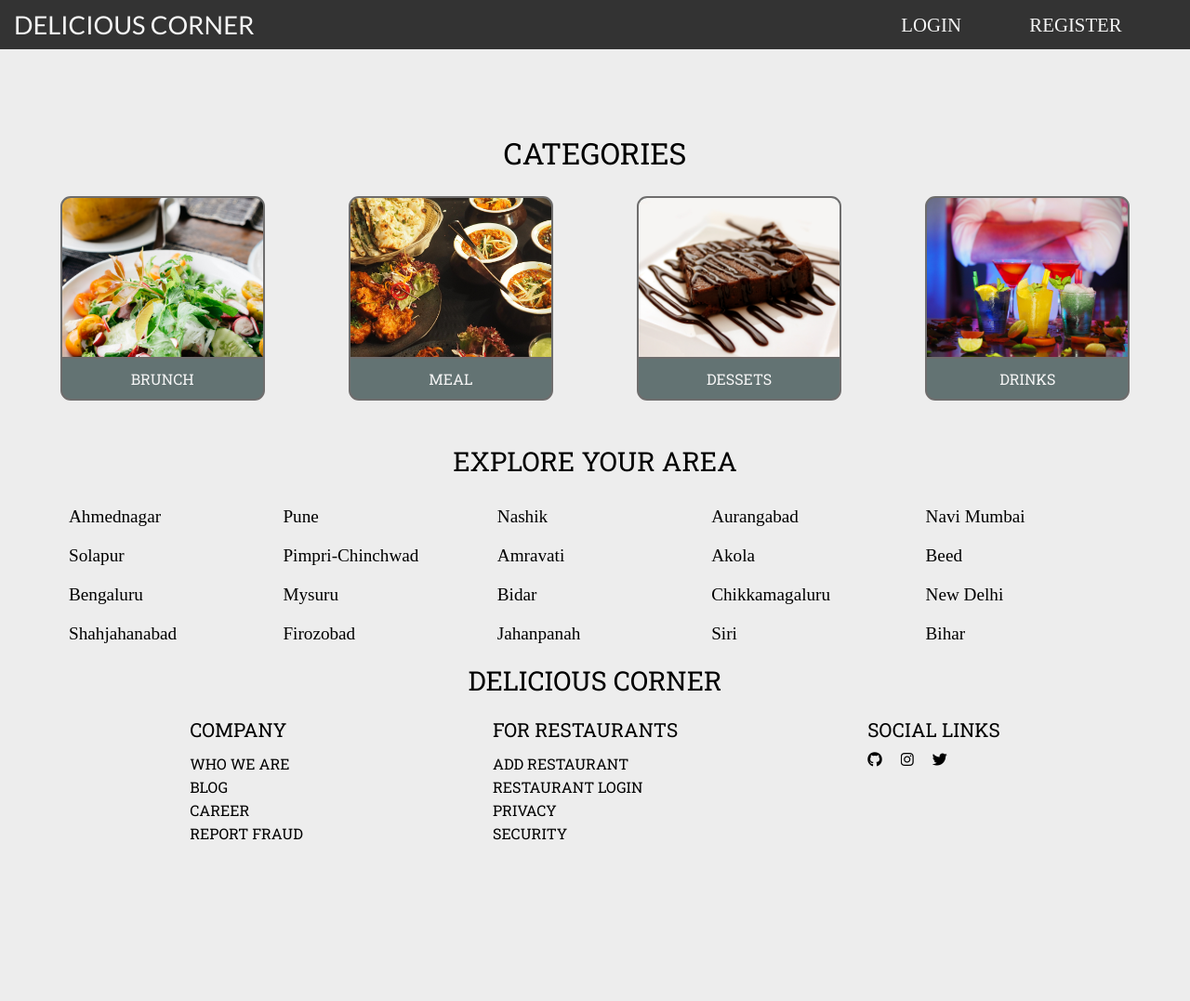
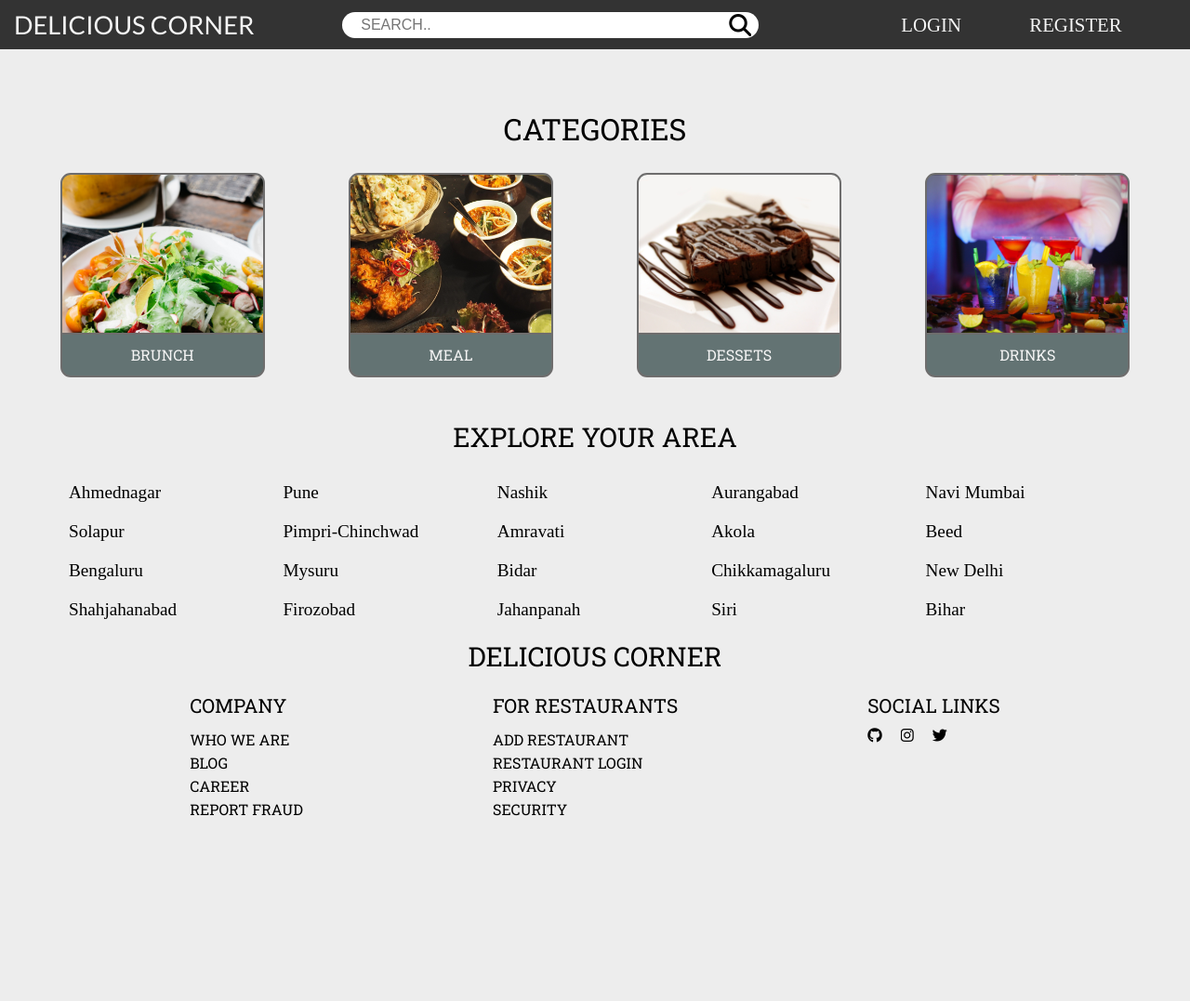
Before and after one commit to snehalwagh2121/food_ordering_git, a Node server app: page / in a window 1280 px wide. Shown: the whole page at 93% size. Run offline with Node 20, Linux system fonts and the light colour scheme; some libraries are stand-ins or nearby versions.

Commit message:
navbar changes

```diff
--- a/public/css/index.css
+++ b/public/css/index.css
@@ -30,6 +30,7 @@ a{
     justify-content: space-between;
 }
 .site-title{
+    /* background-color: aquamarine; */
     font-family: 'Lato', sans-serif;
     font-size: 1.7rem;
     margin: auto 5px;
@@ -38,6 +39,7 @@ a{
 }
 
 .nav-links{
+    /* background-color: aliceblue; */
     width: 30vw;
     display: flex;
     justify-content: space-evenly;
@@ -78,7 +80,6 @@ a{
 }
 .nav-links div a{
     font-size: 1.3rem;
-
 }
 .dropdown:hover .dropdown-content{
     display: block;
@@ -89,13 +90,10 @@ a{
 .dropdown-content div{
     padding: 10px 0;
 }
-.fas{
-    overflow: hidden;
-    /* font-size: 1.3rem; */
-}
+
 
 .content{
-    margin-top: 7%;
+    margin-top: 5%;
     /* background-color: blanchedalmond; */
     width: 100vw;
     /* height: 60vh; */
@@ -214,7 +212,37 @@ a{
 .show{
     display: none;
 }
-
+.searchBar{
+    overflow: hidden;
+    margin: auto ;
+    /* height: 200%; */
+    position: relative;
+    width: 35%;
+}
+.searchBar input{
+    border-radius: 15px;
+    border: none;
+    font-size: 1rem;
+    padding: 5px 20px;
+    width: 100%;
+}
+.searchBar i{
+    position: absolute;
+    right: 8px;
+    top:2px;
+    height: 100%;
+    font-size: 1.5rem;
+    margin: auto;
+}
+.cart i{
+    font-size: 1.5rem;
+}
+.profile i{
+    font-size: 1.5rem;
+}
+input:focus, textarea:focus, select:focus, button:focus{
+    outline: none;
+}
 @media (max-width: 1200px){
     .site-title{
         font-size: 1.3rem;
--- a/public/js/index.js
+++ b/public/js/index.js
@@ -1,7 +1,7 @@
 const toggleMenu=document.getElementsByClassName("hamburger")[0];
 const toogleLinks=document.getElementsByClassName("nav-links")[0];
 const status=document.querySelector('.status');
-const loginOptions=document.querySelector('.loginOptions');
+const loginOptions=document.querySelectorAll('.loginOptions');
 const logoutOptions=document.querySelectorAll('.logoutOptions');
 
 const checkStatus=()=>{
@@ -10,13 +10,17 @@ const checkStatus=()=>{
         logoutOptions.forEach(element => {
             element.classList.add('show');
         });
-        loginOptions.classList.remove('show');
+        loginOptions.forEach(element=>{
+            element.classList.remove('show');
+        });
     }else if(status.innerText ==='LOGOUT'){
         console.log('LOGOUT STATUS')
         logoutOptions.forEach(element => {
             element.classList.remove('show');
         });
-        loginOptions.classList.add('show');
+        loginOptions.forEach(element=>{
+            element.classList.add('show');
+        });
     }
 }
 
@@ -27,6 +31,6 @@ toggleMenu.addEventListener('click',e=>{
 
 checkStatus();
 
-// status.addEventListener('click', e=>{
-//     console.log('target = '+status.parentNode.parentNode.children[0].innerText);
-// })
+status.addEventListener('click', e=>{
+    console.log('target = '+status.parentNode.parentNode.children[0].innerText);
+})
--- a/views/index.ejs
+++ b/views/index.ejs
@@ -16,11 +16,26 @@
                 <span class="line"></span>
             </div>
 
+            <div class="searchBar">
+                <input type="text" class="searchItem" placeholder="SEARCH..">
+                <i class="fa fa-search"></i>
+            </div>
+
             <div class="nav-links">
-                    <div class="status"><a href="status?stat=<%=status; %>"> <%= status; %></a></div>
+                    <div class="status loginOptions"><a href="status?stat=<%=status; %>"> <%= status; %></a></div>
                     <div class="loginOptions"><a href="register">REGISTER</a></div>
-                    <div class="logoutOptions"><a href="cart">CART</a></div>
-                    <div class="logoutOptions"><a href="profile"><i class="fas fa-user"></i></a></div>
+                    <div class="logoutOptions"><a href="cart" class="cart"><i class="fas fa-shopping-cart"></i></a></div>
+                    <div class="dropdown logoutOptions">
+                        <div class="dropbtn profile"><i class="fas fa-user"></i></div>
+                        <div class="dropdown-content">
+                            <div><a href="rLogin">PROFILE</a></div>
+                            <div><a href="status?stat=<%=status; %>">LOGOUT</a></div>
+                        </div>
+                    </div>
+                    <!-- <div class="logoutOptions profile"><i class="fas fa-user"></i>
+                        <div class="view"><a href="profile">PROFILE</a></div>
+                        <div class="logout"><a href="status?stat=<%=status; %>">LOGOUT</a></div>
+                    </div> -->
             </div>
         </div>
         <div class="content">
```
